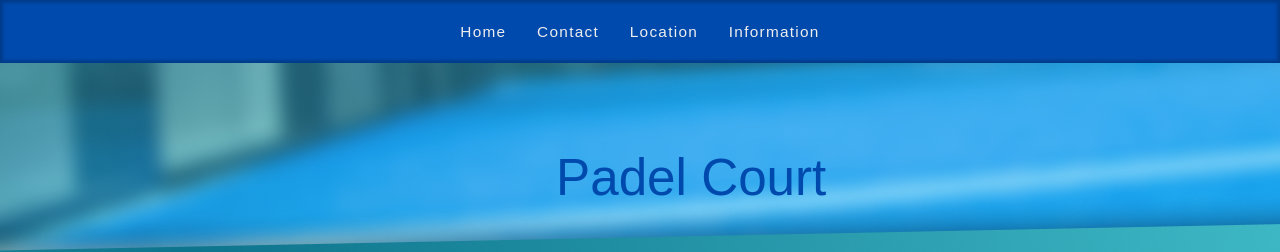
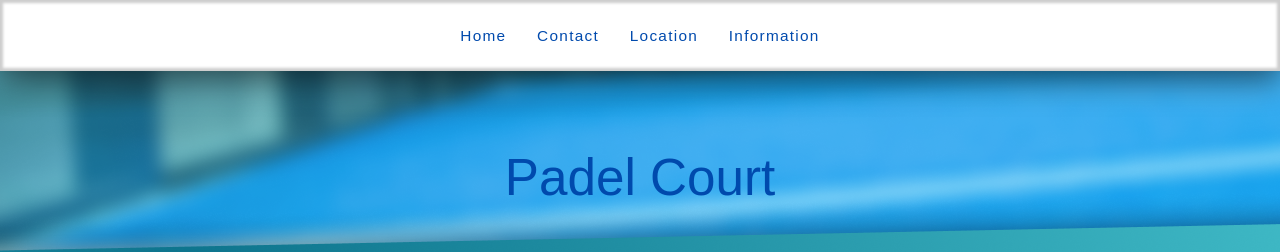
Before and after one commit to AaronRBetts/aucklandpadel, a React (Create React App) app: page /court in a window 1280 px wide. Shown: the top 252 px of the page. Built offline with nearby package versions, Linux system fonts and the light colour scheme; a web font is replaced by a local one.

Commit message:
finished nav

```diff
--- a/src/App.css
+++ b/src/App.css
@@ -14,15 +14,15 @@ body {
 h1 {
   font-family: 'Magz', sans-serif;
   color:  var(--dark-primary-color);
-  background: url('./logo_small.png') no-repeat;
+  /* background: url('./logo_small.png') no-repeat; */
   background-position: left center;
   background-size: 1em 1em;
-  padding-left: 2em;
   font-weight: 100;
   font-size: 2rem;
 }
 
 h3 {
+  letter-spacing: 0.1em;
   font-family: 'Magz', sans-serif;
   background: url('./logo_small.png') no-repeat;
   color:  var(--dark-primary-color);
@@ -30,6 +30,7 @@ h3 {
   background-size: 1em 1em;
   padding-left: 2em;
   font-weight: 100;
+  font-size: 1.6em;
 }
 
 h2 {
--- a/src/components/Navbar/Navbar.css
+++ b/src/components/Navbar/Navbar.css
@@ -50,17 +50,17 @@ button {
   align-items: center;
   justify-content: space-between;
   margin: 0;
-  background-color: var(--dark-primary-color);
+  background-color: white;
   text-decoration: none;
   text-align: center;
   font-size: 2em;
   color: var(--primary-color);
   width: 100%;
 }
-.nav .menu-toggle:hover, .nav .menu-toggle:focus {
+/* .nav .menu-toggle:hover, .nav .menu-toggle:focus {
   color: #eee;
   background-color: var(--primary-color);
-}
+} */
 .nav .menu-toggle-text {
   font-size: 0.55em;
   display: block;
@@ -80,7 +80,7 @@ button {
 .menu {
   position: relative;
   z-index: 1;
-  background-color: var(--dark-primary-color);
+  background-color: white;
   border: 0;
   margin: -1px auto;
   overflow: hidden;
@@ -88,9 +88,9 @@ button {
   max-height: 1px;
   min-height: 0;
   clip: rect(0 0 0 0);
-  -moz-box-shadow: inset 0 0 3px 3px rgba(0, 0, 0, 0.2);
-  -webkit-box-shadow: inset 0 0 3px 3px rgba(0, 0, 0, 0.2);
-  box-shadow: inset 0 0 3px 3px rgba(0, 0, 0, 0.2);
+  -moz-box-shadow: inset 0 0 3px 3px rgba(0, 0, 0, 0.2), 0 10px 30px rgba(0, 0, 0, 0.5);
+  -webkit-box-shadow: inset 0 0 3px 3px rgba(0, 0, 0, 0.2), 0 10px 30px rgba(0, 0, 0, 0.5);
+  box-shadow: inset 0 0 3px 3px rgba(0, 0, 0, 0.2), 0 10px 30px rgba(0, 0, 0, 0.5);
   -moz-transition: max-height 600ms ease-out, min-height 600ms ease-in, padding 600ms ease-in;
   -o-transition: max-height 600ms ease-out, min-height 600ms ease-in, padding 600ms ease-in;
   -webkit-transition: max-height 600ms ease-out, min-height 600ms ease-in, padding 600ms ease-in;
@@ -102,39 +102,37 @@ button {
 }
 .menu li a {
   display: block;
-  padding: 10px 0;
+  padding: 2em 0;
   background-color: transparent;
   text-decoration: none;
   text-align: center;
   font-size: 1.2em;
-  color: #eee;
+  color: var(--dark-primary-color);
   -moz-border-radius: 2px;
   -webkit-border-radius: 2px;
   border-radius: 2px;
 }
 .menu li a:hover, .menu li a:focus {
-  color: #eeeeaa;
-  background: #4d4d4d;
+  /* color: #eeeeaa;
+  background: white; */
 }
-.menu li ul.sub-menu,
+/* .menu li ul.sub-menu,
 .menu li ul.children {
   display: none;
-}
+} */
 
-/* end .menu */
 .no-js .menu,
 .expanded-mobile-menu {
-  -moz-transition: max-height 800ms ease-in, min-height 500ms ease-out, padding 400ms ease-in;
-  -o-transition: max-height 800ms ease-in, min-height 500ms ease-out, padding 400ms ease-in;
-  -webkit-transition: max-height 800ms ease-in, min-height 500ms ease-out, padding 400ms ease-in;
-  transition: max-height 800ms ease-in, min-height 500ms ease-out, padding 400ms ease-in;
-  /*min/max heights allow me to css transition to height auto for WordPress menus with unknown number of items*/
+  -moz-transition: max-height 200ms ease-in, min-height 200ms ease-out, padding 200ms ease-in;
+  -o-transition: max-height 200ms ease-in, min-height 200ms ease-out, padding 200ms ease-in;
+  -webkit-transition: max-height 200ms ease-in, min-height 200ms ease-out, padding 200ms ease-in;
+  transition: max-height 200ms ease-in, min-height 200ms ease-out, padding 200ms ease-in;
   clip: auto;
+  min-height: 100vh;
   max-height: 100em;
 }
 
 @media only screen and (min-width: 30.1em) {
-  /*481 ish px*/
   .menu li {
     float: left;
     width: 50%;
@@ -150,7 +148,6 @@ button {
   .menu,
   .no-js .menu,
   .expanded-mobile-menu {
-    /* no longer hidden by default! */
     margin: 0;
     min-height: 0;
     max-height: 999em;
@@ -158,28 +155,25 @@ button {
     -webkit-border-radius: 0;
     border-radius: 0;
     overflow: visible;
-    padding: 0.7em 0;
-    background: var(--dark-primary-color);
-    -moz-box-shadow: inset 0 0 3px 3px rgba(0, 0, 0, 0.2);
-    -webkit-box-shadow: inset 0 0 3px 3px rgba(0, 0, 0, 0.2);
-    box-shadow: inset 0 0 3px 3px rgba(0, 0, 0, 0.2);
-    /* end .menu ul li */
+    background: white;
+    -moz-box-shadow: inset 0 0 3px 3px rgba(0, 0, 0, 0.2), 0 10px 30px rgba(0, 0, 0, 0.5);
+    -webkit-box-shadow: inset 0 0 3px 3px rgba(0, 0, 0, 0.2), 0 10px 30px rgba(0, 0, 0, 0.5);
+    box-shadow: inset 0 0 3px 3px rgba(0, 0, 0, 0.2), 0 10px 30px rgba(0, 0, 0, 0.5);
   }
   .menu li,
   .no-js .menu li,
   .expanded-mobile-menu li {
     float: none;
+    padding-top: 1em;
+    padding-bottom: 1em;
     width: auto;
     display: inline-block;
     position: relative;
     vertical-align: middle;
-    /* DROP DOWNS */
-    /* showing sub-menus */
   }
   .lt-ie8 .menu li, .lt-ie8
   .no-js .menu li, .lt-ie8
   .expanded-mobile-menu li {
-    /* inline-block fix for old ie (relevant if they're served larger media queries in an IE stylesheet or something similar...*/
     display: inline;
     zoom: 1;
   }
@@ -187,15 +181,15 @@ button {
   .no-js .menu li a,
   .expanded-mobile-menu li a {
     padding: 0.3em 1em;
-    color: #eee;
+    color: var(--dark-primary-color);
   }
   .menu li a:hover, .menu li a:focus,
   .no-js .menu li a:hover,
   .no-js .menu li a:focus,
   .expanded-mobile-menu li a:hover,
   .expanded-mobile-menu li a:focus {
-    color: #eeeeaa;
-    background: var(--primary-color);
+    /* color: white;
+    background: var(--primary-color); */
   }
   .menu li ul.sub-menu,
   .menu li ul.children,
@@ -213,7 +207,7 @@ button {
     -o-transition: max-height 400ms ease-out, min-height 500ms ease-in, padding 500ms ease-out, opacity 500ms ease-in;
     -webkit-transition: max-height 400ms ease-out, min-height 500ms ease-in, padding 500ms ease-out, opacity 500ms ease-in;
     transition: max-height 400ms ease-out, min-height 500ms ease-in, padding 500ms ease-out, opacity 500ms ease-in;
-    background: var(--primary-color);
+    background: white;
     text-align: left;
     -moz-border-radius: 0 4px 4px 4px;
     -webkit-border-radius: 0;
@@ -260,7 +254,7 @@ button {
   .expanded-mobile-menu li ul.sub-menu li a:focus,
   .expanded-mobile-menu li ul.children li a:hover,
   .expanded-mobile-menu li ul.children li a:focus {
-    background: var(--primary-color);
+    /* background: var(--primary-color); */
   }
   .menu li ul.sub-menu li:last-child a,
   .menu li ul.children li:last-child a,
@@ -296,7 +290,8 @@ button {
   .menu li:hover > a,
   .no-js .menu li:hover > a,
   .expanded-mobile-menu li:hover > a {
-    background: var(--primary-color);
+    /* background: var(--primary-color); */
+    color: var(--primary-color);
   }
 
   /* end .menu */
--- a/src/pages/pages.css
+++ b/src/pages/pages.css
@@ -1,6 +1,7 @@
 .pageWrapper {
     text-align: left;
     padding-left: 1em;
+    padding-right: 1em;
     z-index: 10;
     padding-top: 20vh;
     position: relative;
```
